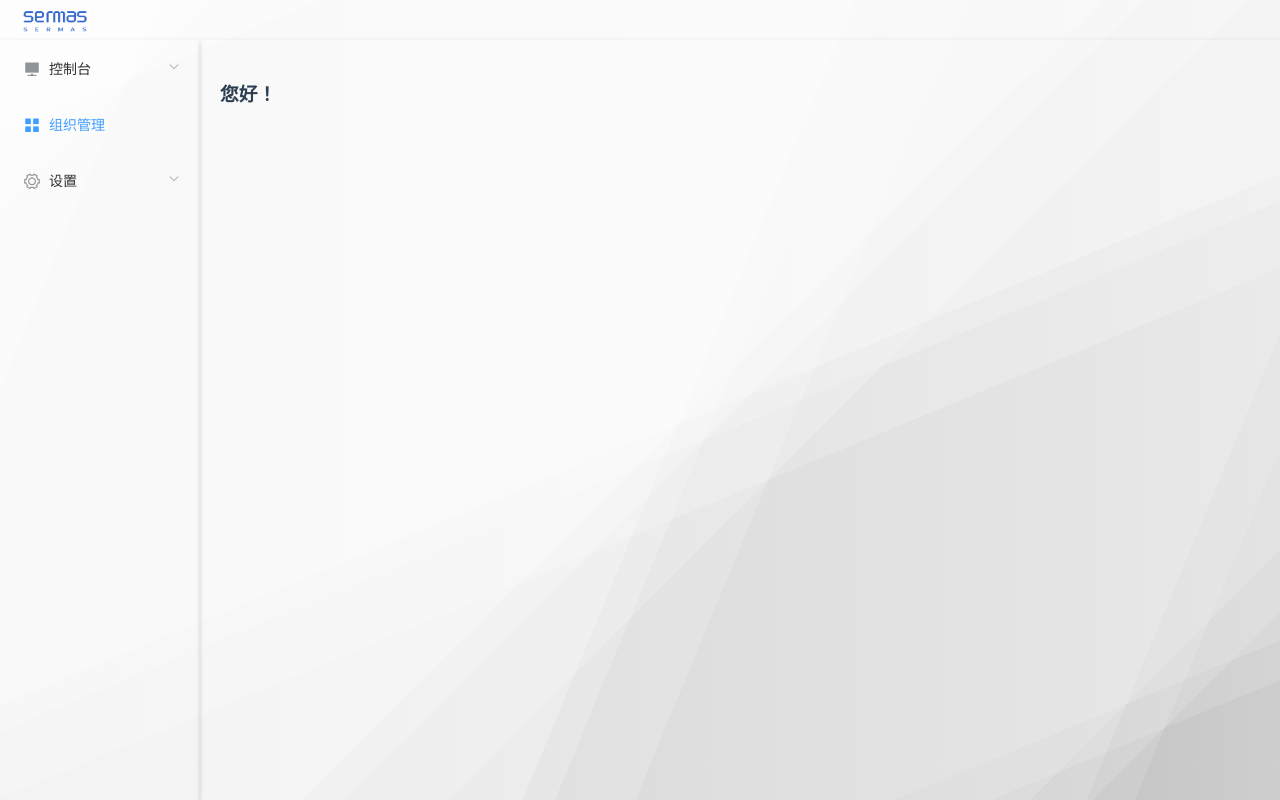
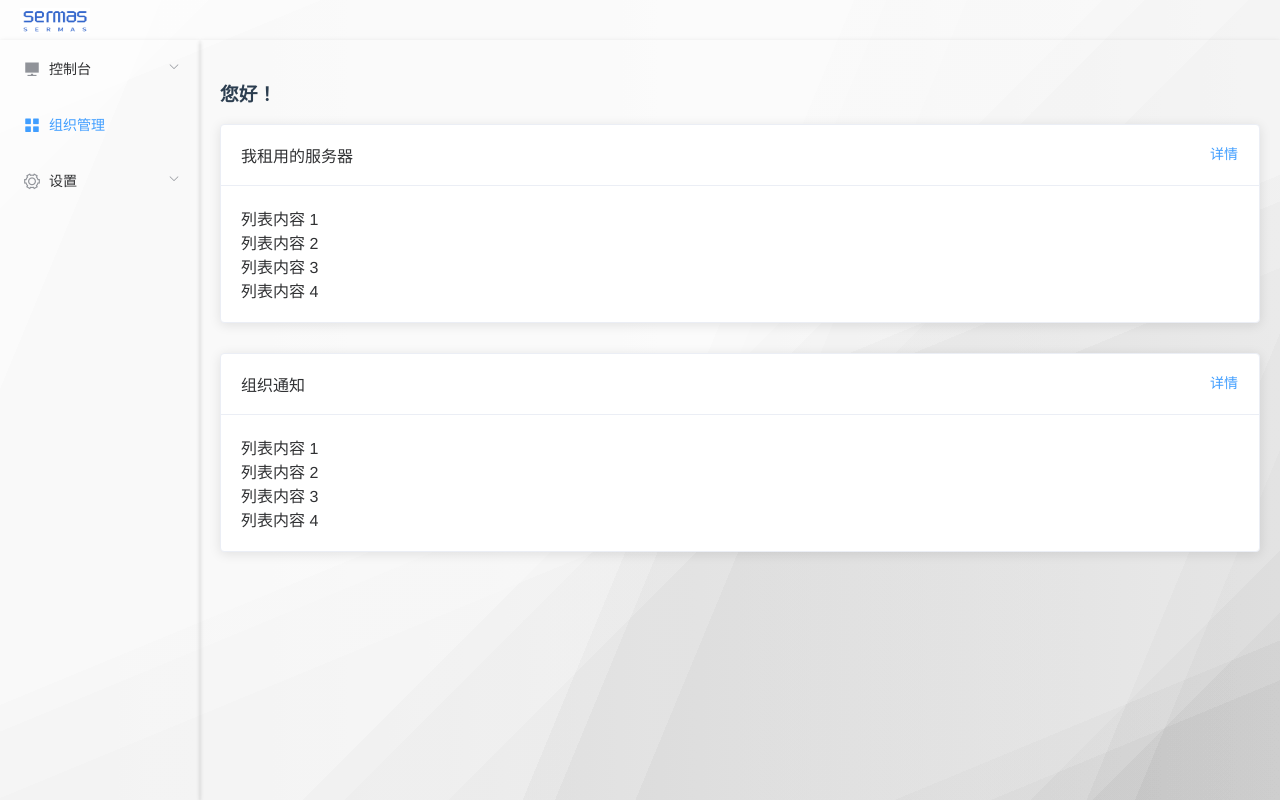
Before and after one commit to terryZ-bit/sermas, a Vue app: page /home in a window 1280 px wide. Built offline with nearby package versions, Linux system fonts and the light colour scheme.

Commit message:
完成checkrole卡片测试

```diff
--- a/src/components/ctrlLab/ctrlLab.vue
+++ b/src/components/ctrlLab/ctrlLab.vue
@@ -6,8 +6,28 @@
       </h1>
     </div>
 
-    <div>
+    <div class="role-welcome-info-card">
+      <el-card class="box-card">
+        <div slot="header" class="clearfix">
+          <span>我租用的服务器</span>
+          <el-button style="float: right; padding: 3px 0" type="text">详情</el-button>
+        </div>
+        <div v-for="o in 4" :key="o" class="text item">
+          {{'列表内容 ' + o }}
+        </div>
+      </el-card>
+    </div>
 
+    <div class="role-welcome-org-card">
+      <el-card class="box-card">
+        <div slot="header" class="clearfix">
+          <span>组织通知</span>
+          <el-button style="float: right; padding: 3px 0" type="text">详情</el-button>
+        </div>
+        <div v-for="o in 4" :key="o" class="text item">
+          {{'列表内容 ' + o }}
+        </div>
+      </el-card>
     </div>
   </div>
 </template>
@@ -31,8 +51,20 @@ export default {
   display: flex;
   flex-direction: column;
 
+
   .ctrl-main-h1 {
     float: left;
   }
+
+  .role-welcome-info-card {
+    float: left;
+    text-align: left;
+  }
+
+  .role-welcome-org-card {
+    padding-top: 30px;
+    float: left;
+    text-align: left;
+  }
 }
 </style>
```
